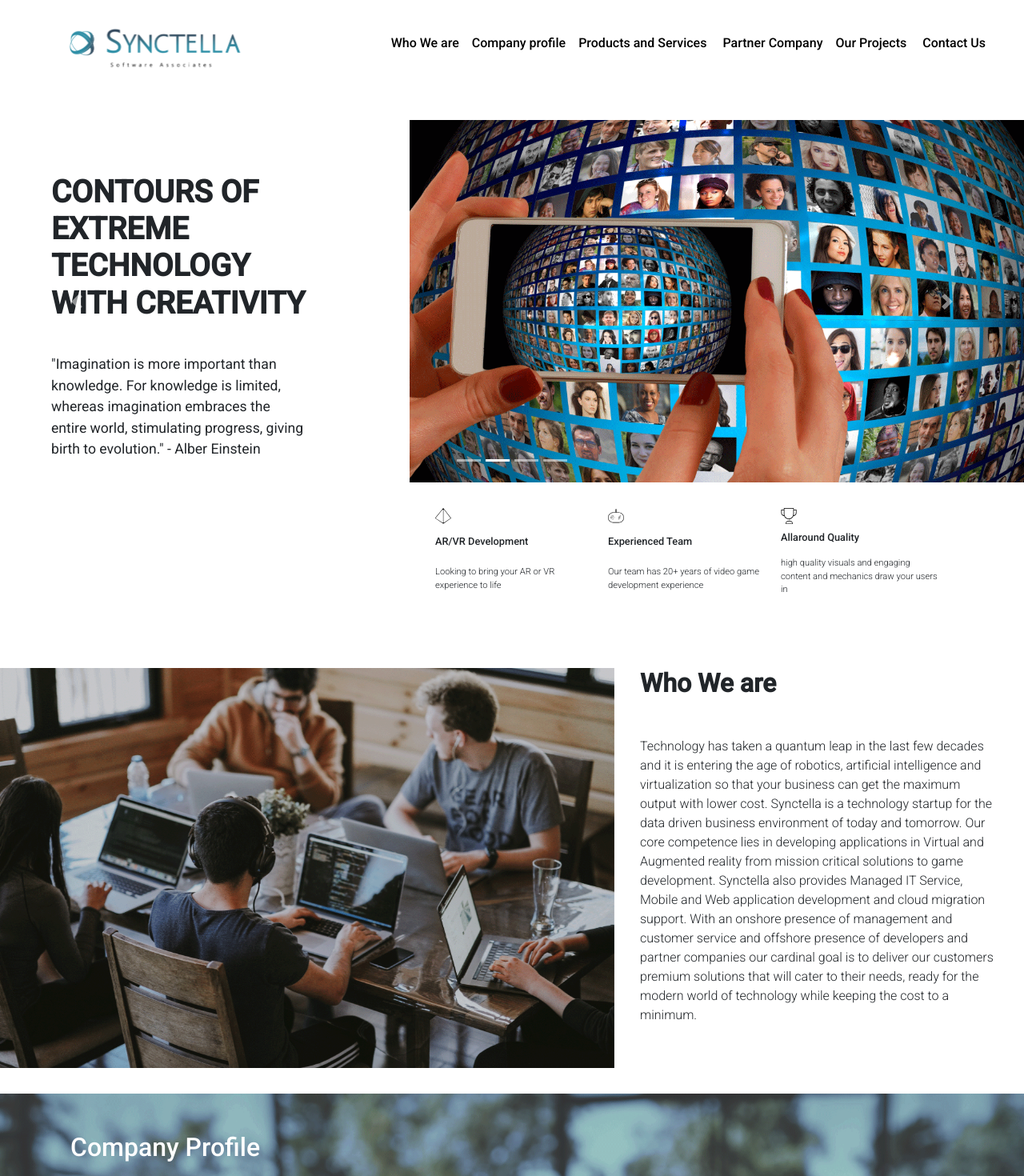
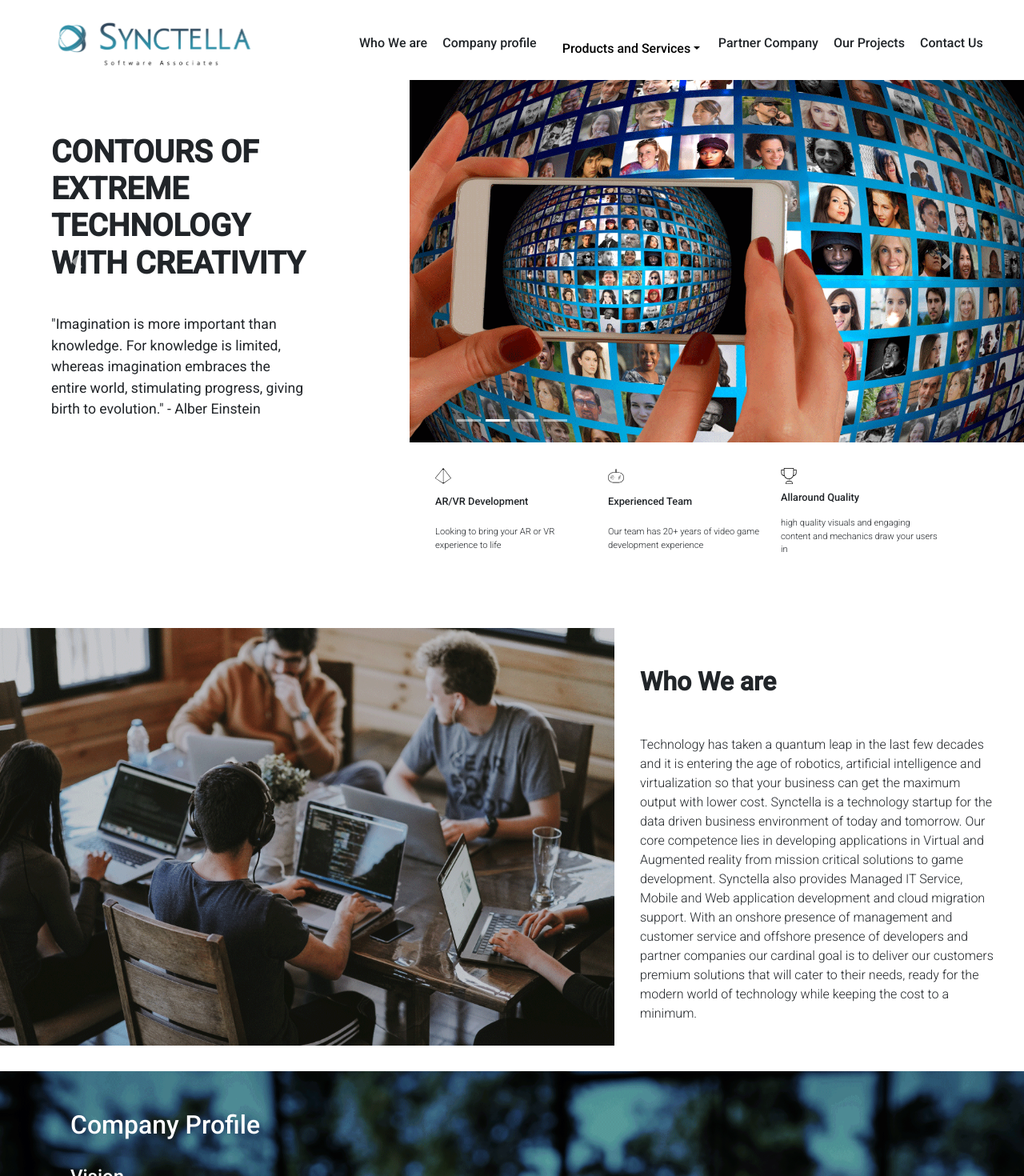
Before and after one commit to Mizan-Primex/resolved-synctella, a React (Create React App) app: page /home in a window 1280 px wide. Shown: the top 1470 px of the page at 80% size. Built offline with nearby package versions, Linux system fonts and the light colour scheme.

Commit message:
reshaping

```diff
--- a/src/Component/Home/Home.css
+++ b/src/Component/Home/Home.css
@@ -17,12 +17,19 @@
     font-family: Roboto;
     justify-content: space-between;
     background-color: #fff;
-    height: auto;
+    height: 95px;
     width: 100vw;
+}
+.btn-primary {
+    font-weight: 500 ! important;
+    font-family: Roboto ! important;
+    color: #000 ! important;
+    background-color: #fff ! important;
+    border-color: #fff ! important;
 }
 .links a{
     text-decoration: none ! important;
-    margin-right: .5rem;
+    margin-right: .6rem;
     font-size: 100%;
     color: #000;
     font-weight: 500;
@@ -31,18 +38,18 @@
 .links{
     margin-top: .6rem;
     padding: 2rem;
-    display: block;
+    display: flex;
 }
 .logo img {
     margin-left: 50px;
      height: 100px;
      width: 300px;
      padding: 0rem;
-     padding-top: 20px;
+     padding-top: 10px;
  }
 
 .first-section{
-    margin-top:150px;
+    margin-top:100px;
     margin-bottom: 2rem;
     height: auto;
     /* width:100vw; */
@@ -120,7 +127,7 @@
     width: 100vw;
 }
 .second-section img{
-    height:500px;
+    height:auto;
     width: 60vw;
 }
 .txt-2{
@@ -128,6 +135,7 @@
     font-weight: 300;
     padding-left: 2rem;
     padding-right: 2rem;
+    margin-top: 3rem;
 }
 
 .txt-2 h1{
@@ -149,7 +157,6 @@
 .company-img img{
     height: auto;
     width: 100%;
-    opacity: .8;
 }
 .profile{
     position: absolute;
@@ -163,7 +170,7 @@
 
 }
 .profile p{
-    font-size: 80%;
+    font-size: 100%;
     font-weight: 300;
 }
 .profile ul{
@@ -182,13 +189,15 @@
     height: 100%;
     width: 100vw;
     position: relative;
+    margin-top: 2rem;
 
 }
 .third-img img{
-    height: 500px;
+    height: auto;
     width: 60vw;
 }
 .txt-3{
+    margin-top: 3rem;
     font-family: Roboto;
     font-weight: 300;
     padding: 3rem;
@@ -237,7 +246,7 @@
     margin-top: 3rem;
 }
 .graphic-img img{
-    height:500px;
+    height:auto;
     width: 65vw;
 }
 .graphic-txt{
@@ -261,7 +270,7 @@
 
 }
 .managedIt-img img{
-    height:500px;
+    height:auto;
     width: 65vw;
 }
 .managedIt-txt{
@@ -289,8 +298,16 @@
     font-size: 250%;
 }
 .company img{
-  margin-right: 2rem;
+  margin-right: 5rem;
 
+}
+.company1, .company3{
+    height: auto;
+    width:20%;
+}
+.company4{
+    height: auto;
+    width:15%;
 }
 .client-profile{
     font-family: Roboto;
--- a/src/Component/Home/Home.js
+++ b/src/Component/Home/Home.js
@@ -5,7 +5,7 @@ import Aos from 'aos';
 import 'aos/dist/aos.css';
 
 // import { Link } from 'react-router-dom';
-import { Carousel } from 'react-bootstrap';
+import { Carousel, Dropdown, DropdownButton } from 'react-bootstrap';
 
 //images
 import hamburg from '../Images/Hambarg.svg';
@@ -60,7 +60,7 @@ const Home = () => {
                 </div>
                 <div className="links">
 
-                    <a href="#"> <Link activeClass="active"
+                    <a> <Link activeClass="active"
                         to="whoWeAre"
                         spy={true}
                         smooth={true}
@@ -71,7 +71,7 @@ const Home = () => {
                         isDynamic={true}
                         ignoreCancelEvents={false}
                     >Who We are</Link></a>
-                    <a href="#">
+                    <a>
                         <Link activeClass="active"
                             to="company-profile"
                             spy={true}
@@ -84,20 +84,50 @@ const Home = () => {
                             ignoreCancelEvents={false}
                         >Company profile</Link>
                     </a>
-                    <a href="#">
+                        <a id="nav-dropdown">
+                        <DropdownButton id="dropdown-basic-button" title="Products and Services">
+                        <Dropdown.Item >
                         <Link activeClass="active"
                                                     to="product"
                                                     spy={true}
                                                     smooth={true}
                                                     hashSpy={true}
-                            offset={-150}
+                                                    offset={-160}
                                                     duration={500}
                                                     delay={500}
                                                     isDynamic={true}
                                                     ignoreCancelEvents={false}
-                        >Products and Services</Link> </a>
-
-                    <a href="#">
+                                                >AR/VR Solutions</Link>
+                        </Dropdown.Item>
+                        <Dropdown.Item >
+                        <Link activeClass="active"
+                                                    to="game-dev"
+                                                    spy={true}
+                                                    smooth={true}
+                                                    hashSpy={true}
+                                                    offset={-120}
+                                                    duration={500}
+                                                    delay={500}
+                                                    isDynamic={true}
+                                                    ignoreCancelEvents={false}
+                                                >Game development</Link>
+                        </Dropdown.Item>
+                        <Dropdown.Item >
+                        <Link activeClass="active"
+                                                    to="graphicDesign"
+                                                    spy={true}
+                                                    smooth={true}
+                                                    hashSpy={true}
+                                                    offset={-100}
+                                                    duration={500}
+                                                    delay={500}
+                                                    isDynamic={true}
+                                                    ignoreCancelEvents={false}
+                                                >3D Graphics Design and Animation</Link>
+                        </Dropdown.Item>
+                        </DropdownButton>
+                        </a>
+                    <a>
                         <Link activeClass="active"
                             to="partner"
                             spy={true}
@@ -110,7 +140,7 @@ const Home = () => {
                             ignoreCancelEvents={false}
                         >Partner Company</Link>
                     </a>
-                    <a href="#">
+                    <a>
                         <Link activeClass="active"
                             to="projects"
                             spy={true}
@@ -122,7 +152,7 @@ const Home = () => {
                             isDynamic={true}
                             ignoreCancelEvents={false}
                         >Our Projects</Link> </a>
-                    <a href="#">
+                    <a>
                         <Link activeClass="active"
                             to="footer"
                             spy={true}
@@ -237,6 +267,7 @@ const Home = () => {
 
                     <div className="company-img">
                         <img src={companyprofile} alt="" srcset="" />
+                        <span className="layer" ></span>
                          </div>
                     <div className="profile">
                         <h1>Company Profile</h1>
@@ -272,7 +303,7 @@ const Home = () => {
                         <img src={graphicImg} alt="" srcset="" />
                     </div>
             </section>
-          <section className="game-dev">
+          <section className="game-dev" id="game-dev">
 
                         <div className="game-dev-img">
                             <img src={gameDev} alt="" />
@@ -286,7 +317,7 @@ const Home = () => {
                         </div>
           </section>
 
-            <section className="graphicDesign">
+            <section className="graphicDesign" id="graphicDesign">
 
                         <div className="graphic-img">
                             <img src={product} alt="" />
@@ -323,10 +354,10 @@ const Home = () => {
 
                         <h1>Partner Company</h1>
                         <div className="company">
-                            <a href="http://www.alienide.com/wp-content/uploads/2017/04/ALiENIDE-Interactive-Logo-Top-Left.png" target="_blank"><img src={partner1} alt=""/></a>
-                            <a href="http://www.dreamerzlab.com/" target="_blank"> <img src={partner2} alt=""/></a>
-                            <a href="https://inneed.cloud/" target="_blank"><img src={partner3} alt=""/></a>
-                            <a href="http://stargroup-bd.com" target="_blank"><img src={partner4} alt=""/></a>
+                            <a  href="http://www.alienide.com/wp-content/uploads/2017/04/ALiENIDE-Interactive-Logo-Top-Left.png" target="_blank"><img className="company1" src={partner1} alt=""/></a>
+                            <a  href="http://www.dreamerzlab.com/" target="_blank"> <img className="company2" src={partner2} alt=""/></a>
+                            <a  href="https://inneed.cloud/" target="_blank"><img className="company3" src={partner3} alt=""/></a>
+                            <a  href="http://stargroup-bd.com" target="_blank"><img className="company4" src={partner4} alt=""/></a>
                         </div>
 
                     </section>
@@ -410,7 +441,7 @@ const Home = () => {
 
 
 
-        </div>
+        </div >
 
     );
 };
```
Also changed, not shown: src/Component/Images/New folder/image_company_profile_mission-1.png, 1 other file (tests, documents, lock files or other folders). Lines whose indentation alone changed are shown as unchanged.
